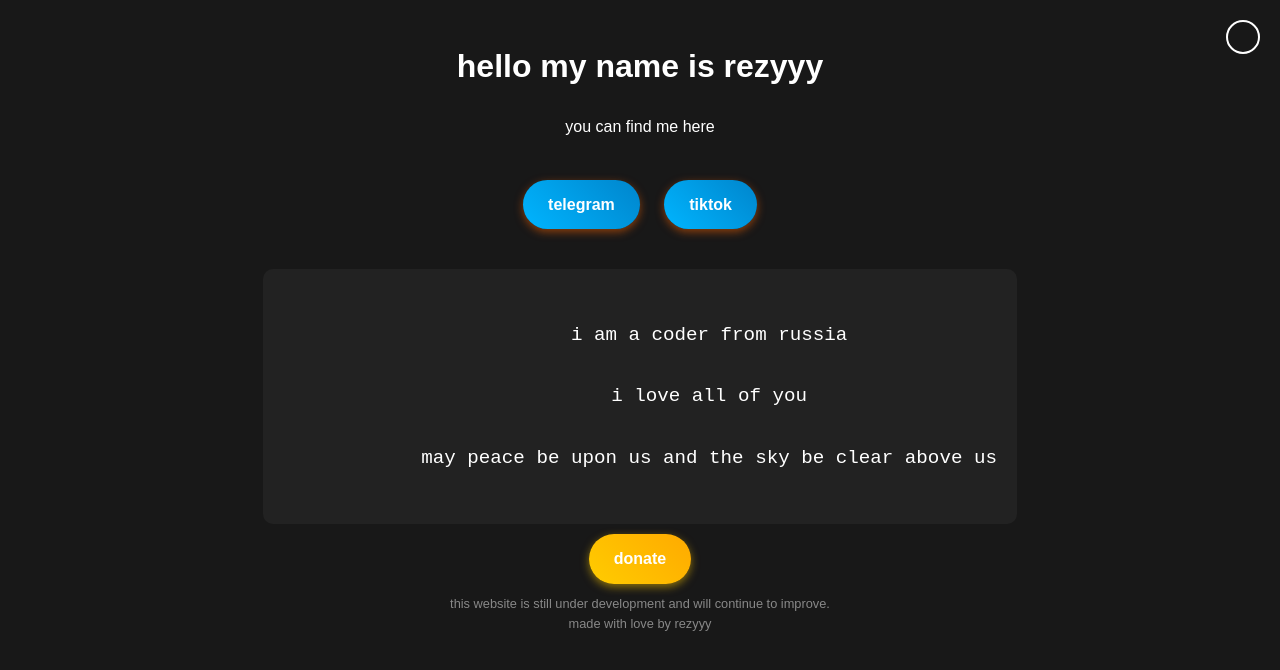
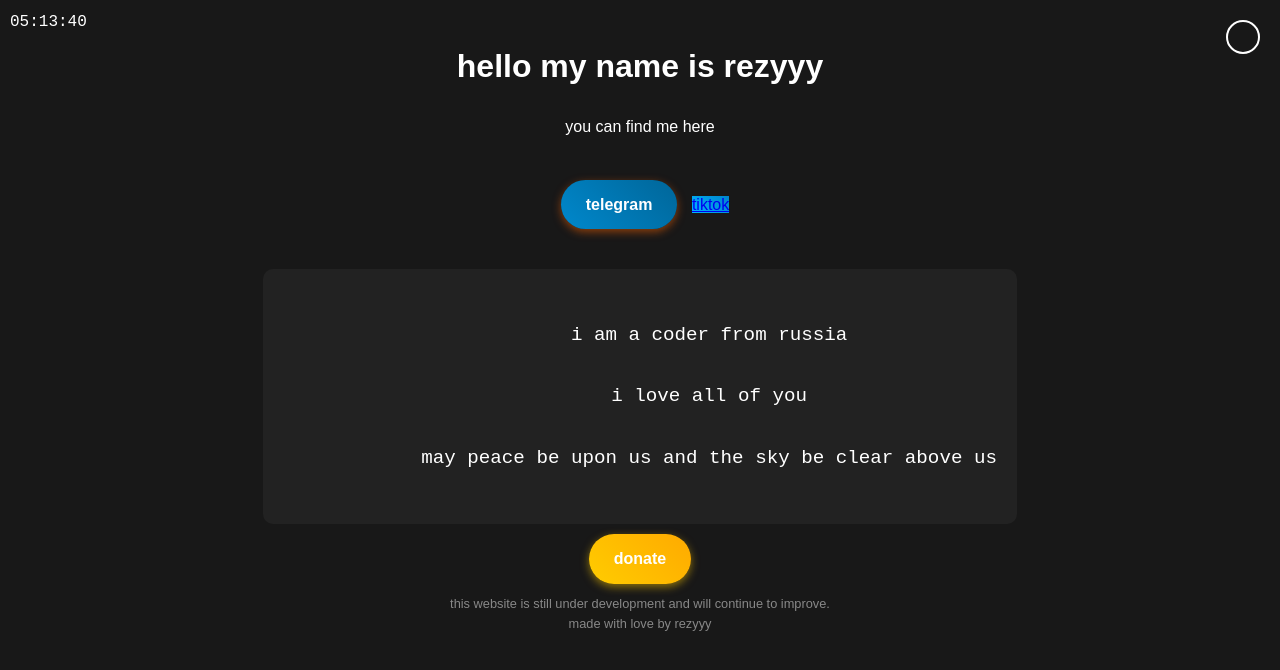
Before and after one commit to rezyyy12/bio, a plain HTML site: page index.html in a window 1280 px wide. Drawn offline with Linux system fonts and the light colour scheme.

Commit message:
Update index.html

```diff
--- a/index.html
+++ b/index.html
@@ -107,6 +107,27 @@
             background: #444;
         }
 
+        /* Social media buttons */
+        .social-links {
+            margin-top: 30px;
+        }
+
+        .social-links .button {
+            background: linear-gradient(45deg, #0088cc, #006699); /* Telegram blue */
+        }
+
+        .social-links .button:hover {
+            background: linear-gradient(45deg, #006699, #004466);
+        }
+
+        .social-links .tiktok-button {
+            background: linear-gradient(45deg, #00b5ff, #0085cc); /* TikTok blue */
+        }
+
+        .social-links .tiktok-button:hover {
+            background: linear-gradient(45deg, #0085cc, #005f7a);
+        }
+
         /* Buttons */
         .button, .donate-button {
             display: inline-block;
@@ -150,19 +171,6 @@
             bottom: 10px;
         }
 
-        /* Social media buttons */
-        .social-links {
-            margin-top: 30px;
-        }
-
-        .social-links .button {
-            background: linear-gradient(45deg, #00b5ff, #0085cc);
-        }
-
-        .social-links .button:hover {
-            background: linear-gradient(45deg, #0085cc, #005f7a);
-        }
-
         /* Code font style for the last text */
         .code-text {
             font-family: 'Courier New', Courier, monospace;
@@ -177,6 +185,15 @@
             max-width: 90%;
         }
 
+        /* Time display */
+        #local-time {
+            position: fixed;
+            top: 10px;
+            left: 10px;
+            font-family: 'Courier New', Courier, monospace;
+            font-size: 1em;
+            color: white;
+        }
     </style>
 </head>
 <body>
@@ -187,13 +204,16 @@
         <div class="dot"></div>
     </div>
 
+    <!-- Time display -->
+    <div id="local-time"></div>
+
     <!-- Main content -->
     <div id="content">
         <h1 id="main-text">hello my name is rezyyy</h1>
         <p>you can find me here</p>
         <div class="social-links">
             <a class="button" href="https://t.me/the_rezyyy">telegram</a>
-            <a class="button" href="https://www.tiktok.com/@rezyyy_ts">tiktok</a>
+            <a class="tiktok-button" href="https://www.tiktok.com/@rezyyy_ts">tiktok</a>
         </div>
 
         <!-- Code-style text -->
@@ -240,7 +260,19 @@
                     languageButton.style.display = 'block';  // Show language button after content load
                 }, 500);
             }, 3000); // Wait for 3 seconds before showing content
+
+            // Display local time with seconds
+            setInterval(updateLocalTime, 1000); // Update every second
         };
+
+        function updateLocalTime() {
+            const now = new Date();
+            const hours = now.getHours().toString().padStart(2, '0');
+            const minutes = now.getMinutes().toString().padStart(2, '0');
+            const seconds = now.getSeconds().toString().padStart(2, '0');
+            const timeString = `${hours}:${minutes}:${seconds}`;
+            document.getElementById('local-time').innerText = timeString;
+        }
 
         function toggleLanguageMenu() {
             const menu = document.getElementById('language-menu');
```
